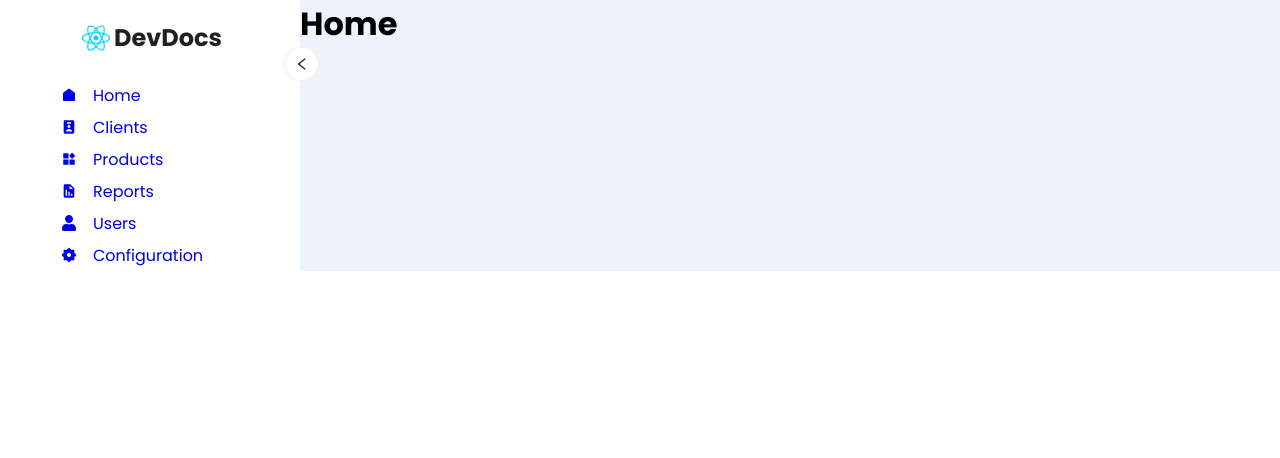
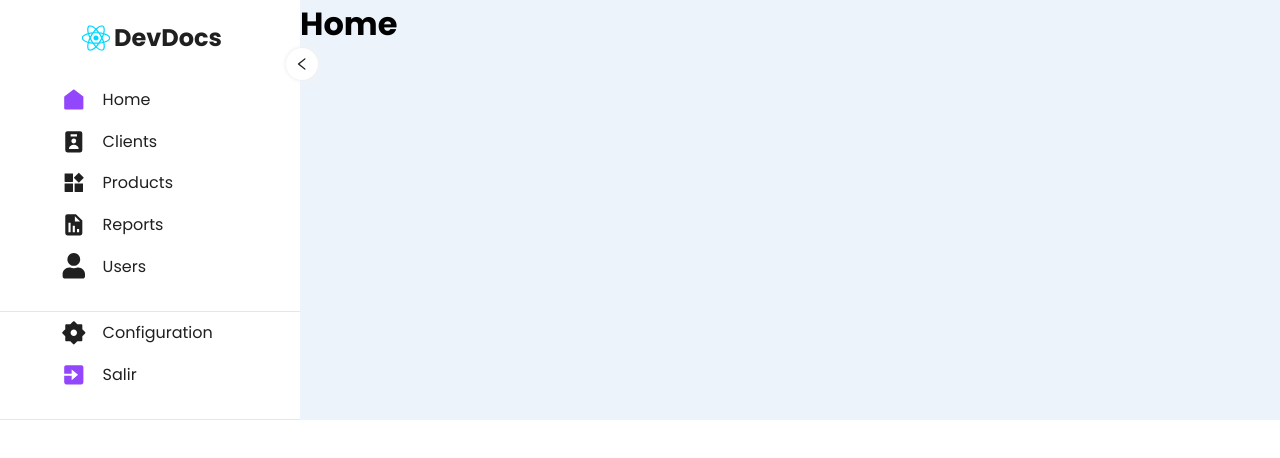
Before and after one commit to keorgtz/DevDocs, a React (Vite) app in the folder Frontend/: page / in a window 1280 px wide. Shown: the top 458 px of the page. Built offline with nearby package versions, Linux system fonts and the light colour scheme.

Commit message:
Sidebar Finished
solo falta el toggleTheme

```diff
--- a/Frontend/src/components/Sidebar.jsx
+++ b/Frontend/src/components/Sidebar.jsx
@@ -1,12 +1,12 @@
 //#region REACT COMPONENTS & VARIABLES
 import styled from "styled-components";
 import { v } from "../styles/Variables";
-import { Link } from "react-router-dom";
+import { NavLink } from "react-router-dom";
 //#endregion
 //#region REACT ICONS & ASSETS
 import logo from "../assets/react.svg";
 import { AiOutlineLeft, AiFillProduct } from "react-icons/ai";
-import { BiSolidUserBadge, BiSolidReport } from "react-icons/bi";
+import { BiSolidUserBadge, BiSolidReport, BiSolidExit } from "react-icons/bi";
 import { RiHomeFill, RiSettings2Fill } from "react-icons/ri";
 import { FaUser } from "react-icons/fa";
 //#endregion
@@ -30,8 +30,8 @@ export function Sidebar({ sidebarOpen, setSidebarOpen }) {
       </div>
 
       {linksArrays.map(({icon, label, to}) => (
-        <div className="LinkContainer" key={label}>
-            <Link to={to} className="Links">
+        <div className="LinkContainer"  key={label}>
+            <NavLink to={to} className={({isActive}) => `Links${isActive ?` active` : `` }`}>
               <div className="linkIcon">
                 {icon}
               </div>
@@ -40,9 +40,25 @@ export function Sidebar({ sidebarOpen, setSidebarOpen }) {
               )
 
               }
-            </Link>
+            </NavLink>
         </div>
       ))}
+      <Divider/>
+      {SecondlinksArrays.map(({icon, label, to}) => (
+        <div className="LinkContainer"  key={label}>
+            <NavLink to={to} className={({isActive}) => `Links${isActive ?` active` : `` }`}>
+              <div className="linkIcon">
+                {icon}
+              </div>
+              {sidebarOpen && (
+                <span className="linkLabel"> {label} </span>
+              )
+
+              }
+            </NavLink>
+        </div>
+      ))}
+      <Divider/>
     </Container>
   );
 }
@@ -73,11 +89,18 @@ const linksArrays = [
     label: "Users",
     icon: <FaUser />,
     to: "/users",
-  },
+  }
+];
+const SecondlinksArrays = [
   {
     label: "Configuration",
     icon: <RiSettings2Fill />,
     to: "/configuration",
+  },
+  {
+    label: "Salir",
+    icon: <BiSolidExit />,
+    to: "/",
   }
 ];
 //#endregion
@@ -147,12 +170,29 @@ const Container = styled.div`
       align-items: center;
       text-decoration: none;
       padding: calc(${v.smSpacing}-2px) 0;
+      color: ${(props) => props.theme.text};
       .linkIcon{
         padding: ${v.smSpacing} ${v.mdSpacing};
         display: flex;
+        svg{
+          font-size: 1.6rem;
 
+        }
+      }
+      &.active{
+        .linkIcon{
+          svg{
+            color: ${(props) => props.theme.bg4};
+          }
+        }
       }
     }
   }
 `;
+const Divider = styled.div`
+  height: 1px;
+  width: 100%;
+  background: ${(props) => props.theme.bg3};
+  margin-top: ${v.lgSpacing};
+`;
 //#endregion
```
